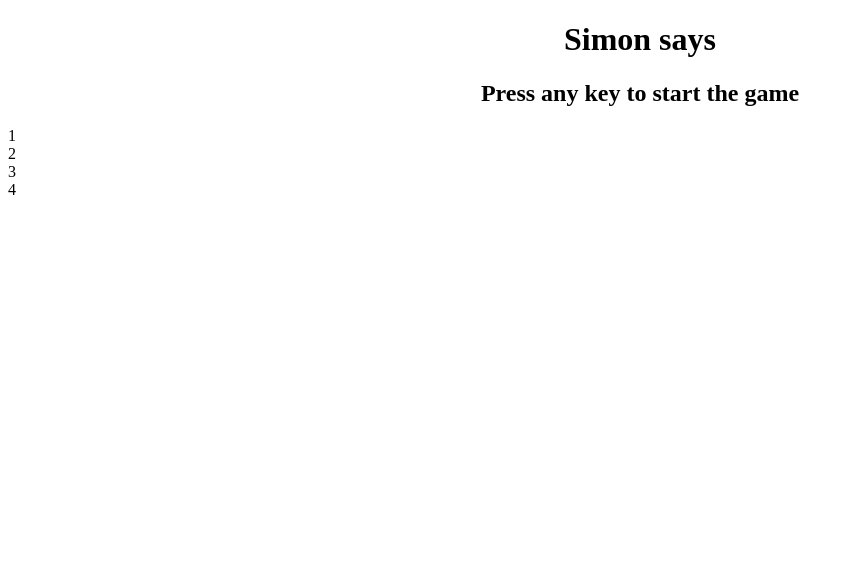
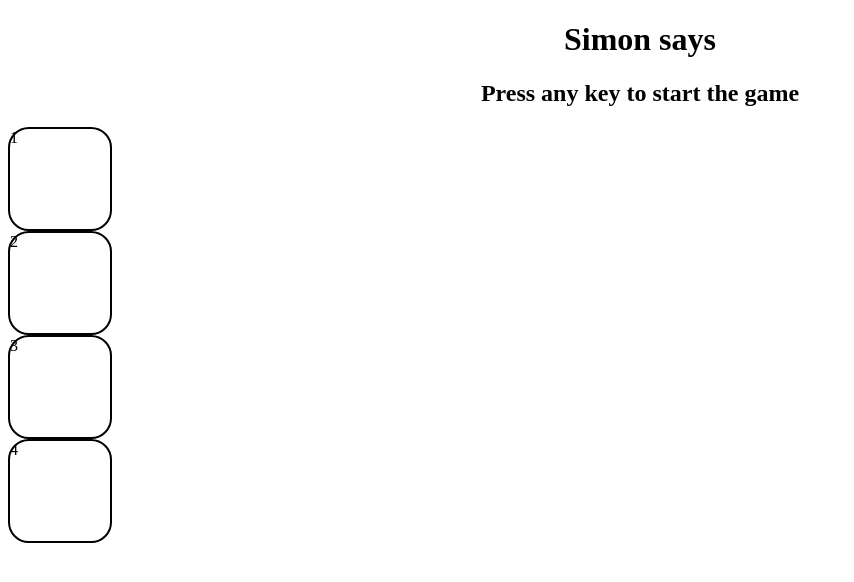
Before and after one commit to YasodharGubba05/Simon-Says, a plain HTML site: page index.html in a window 1280 px wide. Shown: the whole page, without its empty margins (0-854 px from the left). Drawn offline with Linux system fonts and the light colour scheme.

Commit message:
Update style.css

```diff
--- a/style.css
+++ b/style.css
@@ -2,3 +2,11 @@ h1,h2{
     display: flex;
     justify-content: center;
 }
+
+.box{
+    height: 100px;
+    width: 100px;
+    border: 2px solid black;
+    border-radius: 20%;
+    display: flex;
+}
```
